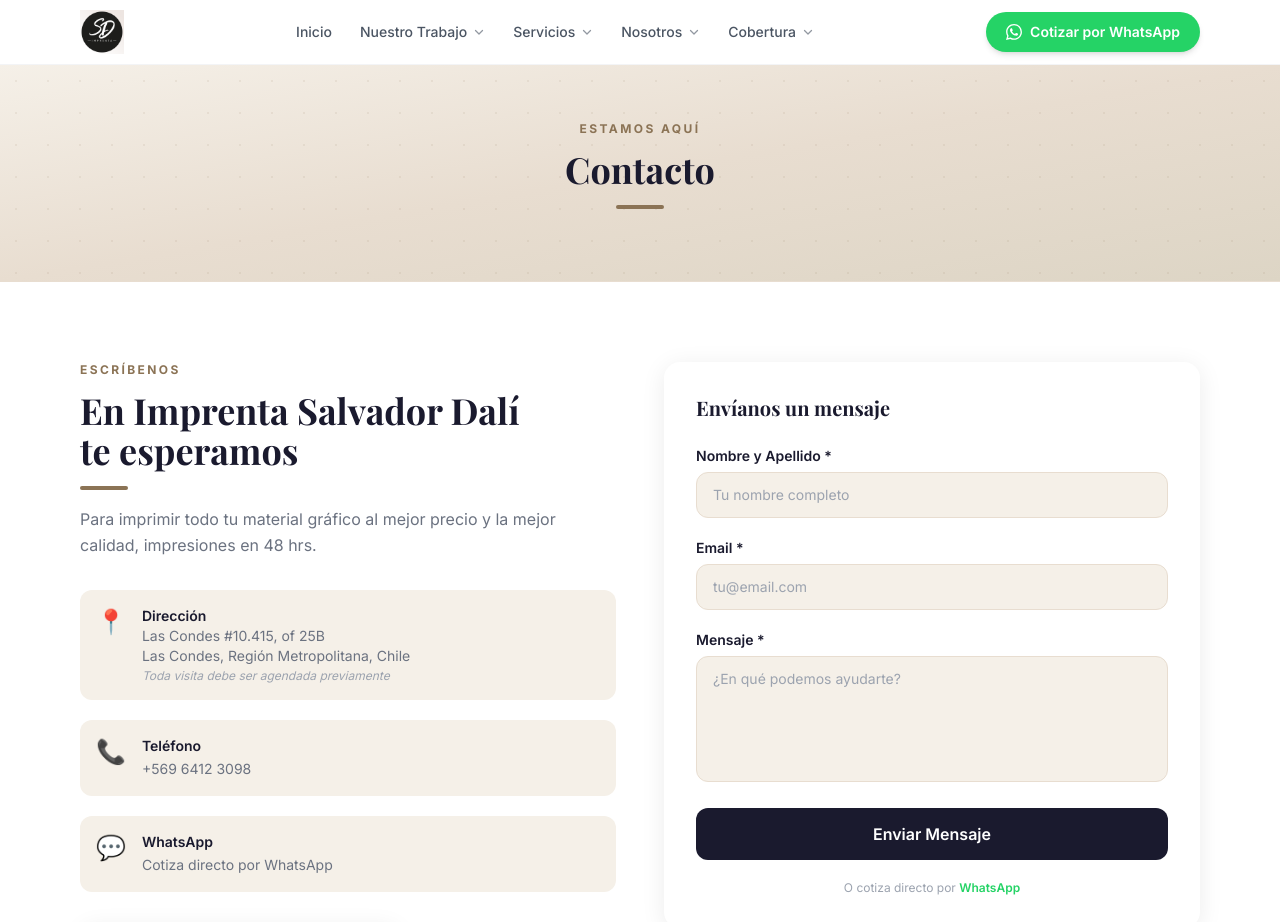
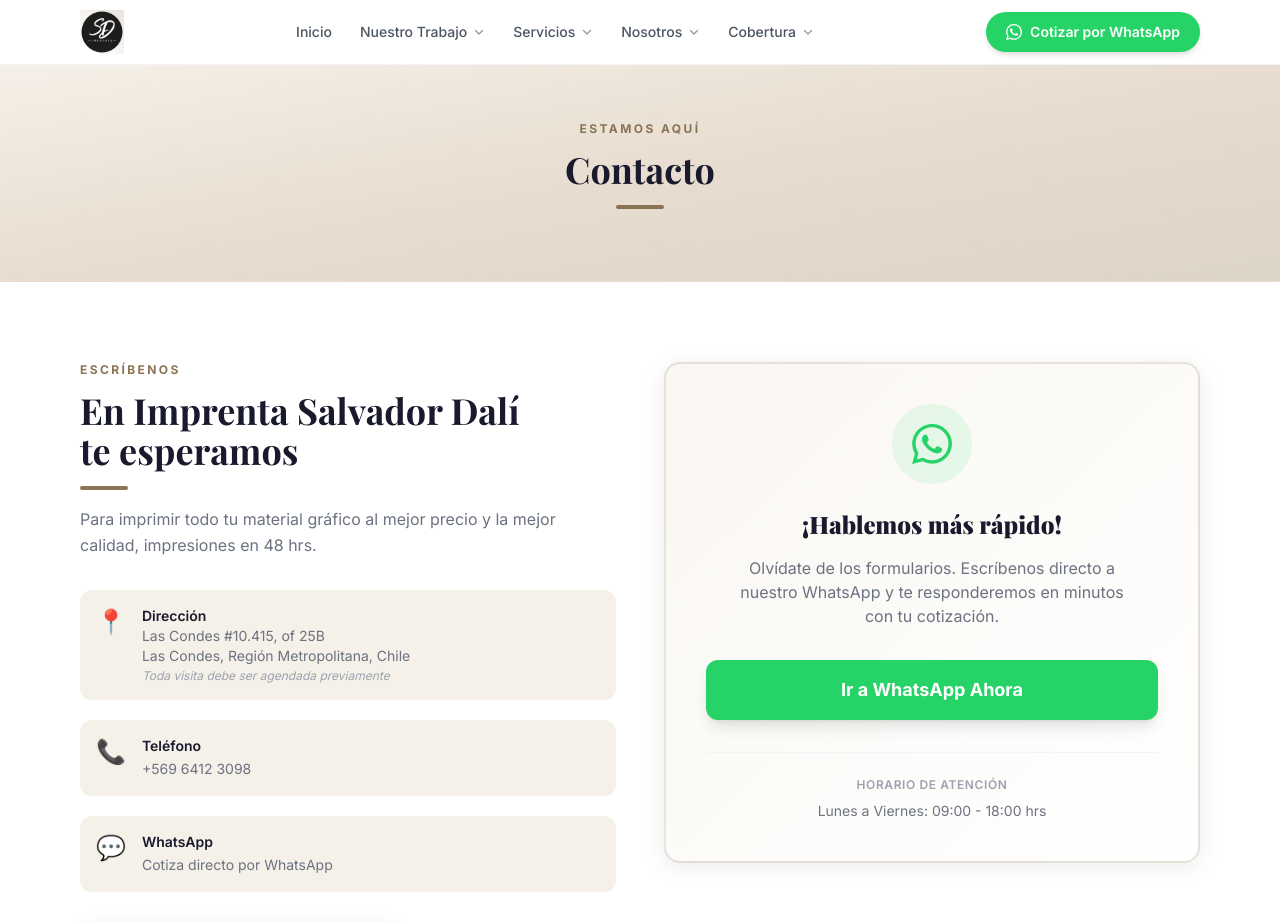
Before and after one commit to antaruii122/imprenta-salvadordali, a React (Vite) app: page /contacto in a window 1280 px wide. Shown: the top 922 px of the page. Built offline with nearby package versions, Linux system fonts and the light colour scheme.

Commit message:
feat: add contact page with WhatsApp integration and office location details

```diff
--- a/src/pages/Contacto.jsx
+++ b/src/pages/Contacto.jsx
@@ -1,4 +1,3 @@
-import { useState } from 'react'
 import { Helmet } from 'react-helmet-async'
 import MapSection from '../components/MapSection'
 
@@ -6,11 +5,7 @@
 const WA = 'https://wa.me/56964123098?text=Hola%2C%20me%20gustar%C3%ADa%20cotizar'
 
 export default function Contacto() {
-  const [form, setForm] = useState({ nombre: '', email: '', mensaje: '' })
-  const [sent, setSent] = useState(false)
 
-  const handle = e => setForm({ ...form, [e.target.name]: e.target.value })
-  const submit = e => { e.preventDefault(); setSent(true) }
 
   return (
     <main>
@@ -69,47 +64,28 @@
             <img src={CONTACT_IMG} alt="Contacto" className="w-full max-w-xs rounded-2xl shadow-card object-contain" />
           </div>
 
-          {/* Right: form */}
-          <div className="card p-8">
-            <h3 className="font-heading text-xl font-bold text-charcoal mb-6">Envíanos un mensaje</h3>
-            {sent ? (
-              <div className="text-center py-12">
-                <p className="text-5xl mb-4">✅</p>
-                <p className="font-heading text-xl font-bold text-charcoal mb-2">¡Mensaje enviado!</p>
-                <p className="text-gray-500 text-sm">Te contactaremos a la brevedad.</p>
-              </div>
-            ) : (
-              <form onSubmit={submit} className="space-y-5">
-                <div>
-                  <label className="block text-sm font-semibold text-charcoal mb-1.5">Nombre y Apellido *</label>
-                  <input name="nombre" value={form.nombre} onChange={handle} required
-                    className="w-full border border-beige-dark bg-beige focus:bg-white px-4 py-3 text-sm rounded-xl focus:outline-none focus:border-brand transition-all"
-                    placeholder="Tu nombre completo" />
-                </div>
-                <div>
-                  <label className="block text-sm font-semibold text-charcoal mb-1.5">Email *</label>
-                  <input type="email" name="email" value={form.email} onChange={handle} required
-                    className="w-full border border-beige-dark bg-beige focus:bg-white px-4 py-3 text-sm rounded-xl focus:outline-none focus:border-brand transition-all"
-                    placeholder="tu@email.com" />
-                </div>
-                <div>
-                  <label className="block text-sm font-semibold text-charcoal mb-1.5">Mensaje *</label>
-                  <textarea name="mensaje" value={form.mensaje} onChange={handle} required rows={5}
-                    className="w-full border border-beige-dark bg-beige focus:bg-white px-4 py-3 text-sm rounded-xl focus:outline-none focus:border-brand transition-all resize-none"
-                    placeholder="¿En qué podemos ayudarte?" />
-                </div>
-                <button type="submit"
-                  className="w-full bg-charcoal hover:bg-brand text-white font-semibold py-3.5 rounded-xl transition-colors duration-200">
-                  Enviar Mensaje
-                </button>
-                <p className="text-center text-xs text-gray-400">
-                  O cotiza directo por{' '}
-                  <a href={WA} target="_blank" rel="noopener noreferrer" className="text-[#25D366] font-semibold hover:underline">
-                    WhatsApp
-                  </a>
-                </p>
-              </form>
-            )}
+          {/* Right: WhatsApp CTA */}
+          <div className="card p-10 flex flex-col items-center justify-center text-center bg-gradient-to-br from-[#faf7f2] to-white border-2 border-brand/20">
+            <div className="w-20 h-20 bg-[#25D366]/10 rounded-full flex items-center justify-center mb-6">
+              <svg className="w-10 h-10 text-[#25D366]" fill="currentColor" viewBox="0 0 24 24" xmlns="http://www.w3.org/2000/svg">
+                <path d="M17.472 14.382c-.297-.149-1.758-.867-2.03-.967-.273-.099-.471-.148-.67.15-.197.297-.767.966-.94 1.164-.173.199-.347.223-.644.075-.297-.15-1.255-.463-2.39-1.475-.888-.788-1.489-1.761-1.663-2.06-.173-.297-.018-.458.13-.606.134-.133.298-.347.446-.52.149-.174.198-.298.298-.497.099-.198.05-.371-.025-.52-.075-.149-.669-1.612-.916-2.207-.242-.579-.487-.5-.669-.51-.173-.008-.371-.01-.57-.01-.198 0-.52.074-.792.372-.272.297-1.04 1.016-1.04 2.479 0 1.462 1.065 2.875 1.213 3.074.149.198 2.096 3.2 5.077 4.487.709.306 1.262.489 1.694.625.712.227 1.36.195 1.871.118.571-.085 1.758-.719 2.006-1.413.248-.694.248-1.289.173-1.413-.074-.124-.272-.198-.57-.347m-5.421 7.403h-.004a9.87 9.87 0 01-5.031-1.378l-.361-.214-3.741.982.998-3.648-.235-.374a9.86 9.86 0 01-1.51-5.26c.001-5.45 4.436-9.884 9.888-9.884 2.64 0 5.122 1.03 6.988 2.898a9.825 9.825 0 012.893 6.994c-.003 5.45-4.437 9.884-9.885 9.884m8.413-18.297A11.815 11.815 0 0012.05 0C5.495 0 .16 5.335.157 11.892c0 2.096.547 4.142 1.588 5.945L.057 24l6.305-1.654a11.882 11.882 0 005.683 1.448h.005c6.554 0 11.89-5.335 11.893-11.893a11.821 11.821 0 00-3.48-8.413Z"/>
+              </svg>
+            </div>
+            <h3 className="font-heading text-2xl font-black text-charcoal mb-4">
+              ¡Hablemos más rápido!
+            </h3>
+            <p className="text-gray-500 mb-8 max-w-sm">
+              Olvídate de los formularios. Escríbenos directo a nuestro WhatsApp y te responderemos en minutos con tu cotización.
+            </p>
+            <a href={WA} target="_blank" rel="noopener noreferrer"
+              className="inline-flex items-center gap-3 bg-[#25D366] hover:bg-[#20bd5a] text-white font-bold text-lg px-8 py-4 rounded-xl shadow-lg transition-all duration-300 hover:-translate-y-1 w-full justify-center">
+              Ir a WhatsApp Ahora
+            </a>
+
+            <div className="mt-8 pt-6 border-t border-gray-100 w-full">
+              <p className="text-xs text-gray-400 font-semibold uppercase tracking-wider mb-2">Horario de Atención</p>
+              <p className="text-sm text-gray-500">Lunes a Viernes: 09:00 - 18:00 hrs</p>
+            </div>
           </div>
         </div>
       </section>
```
